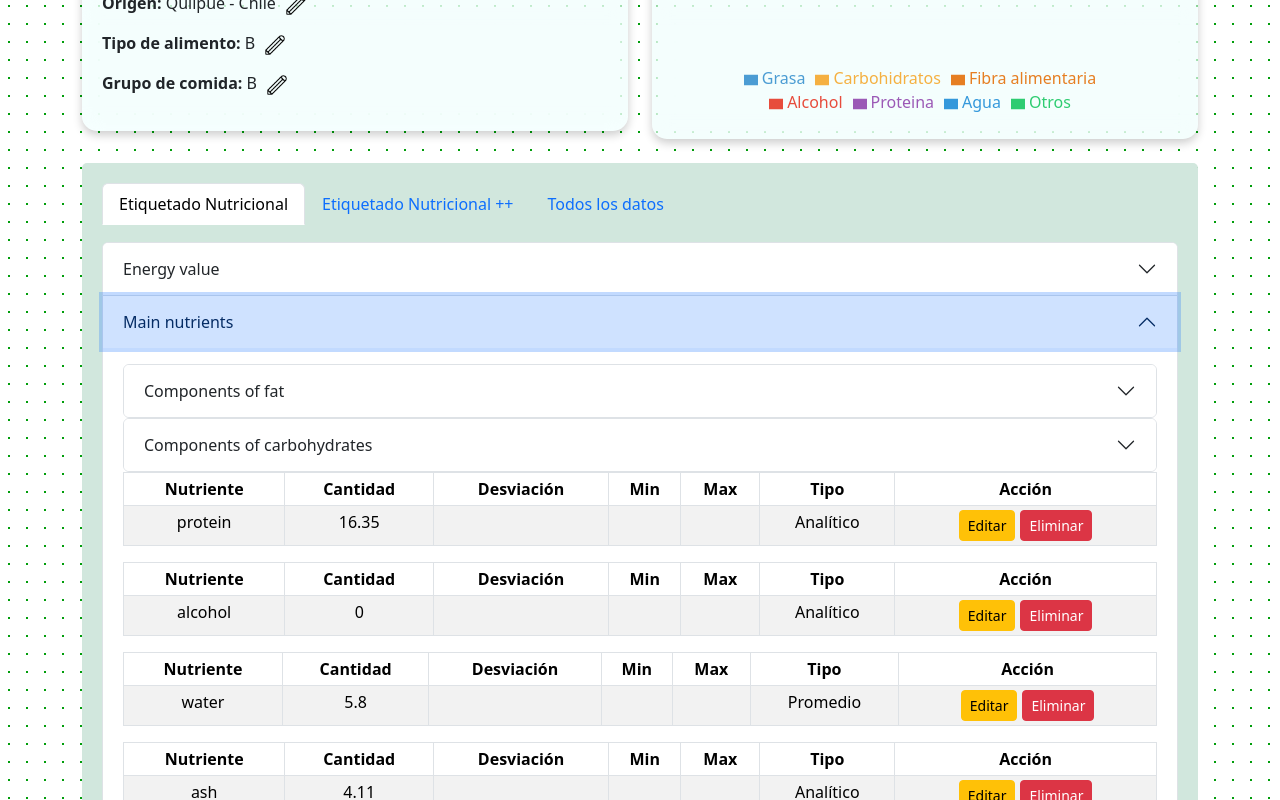
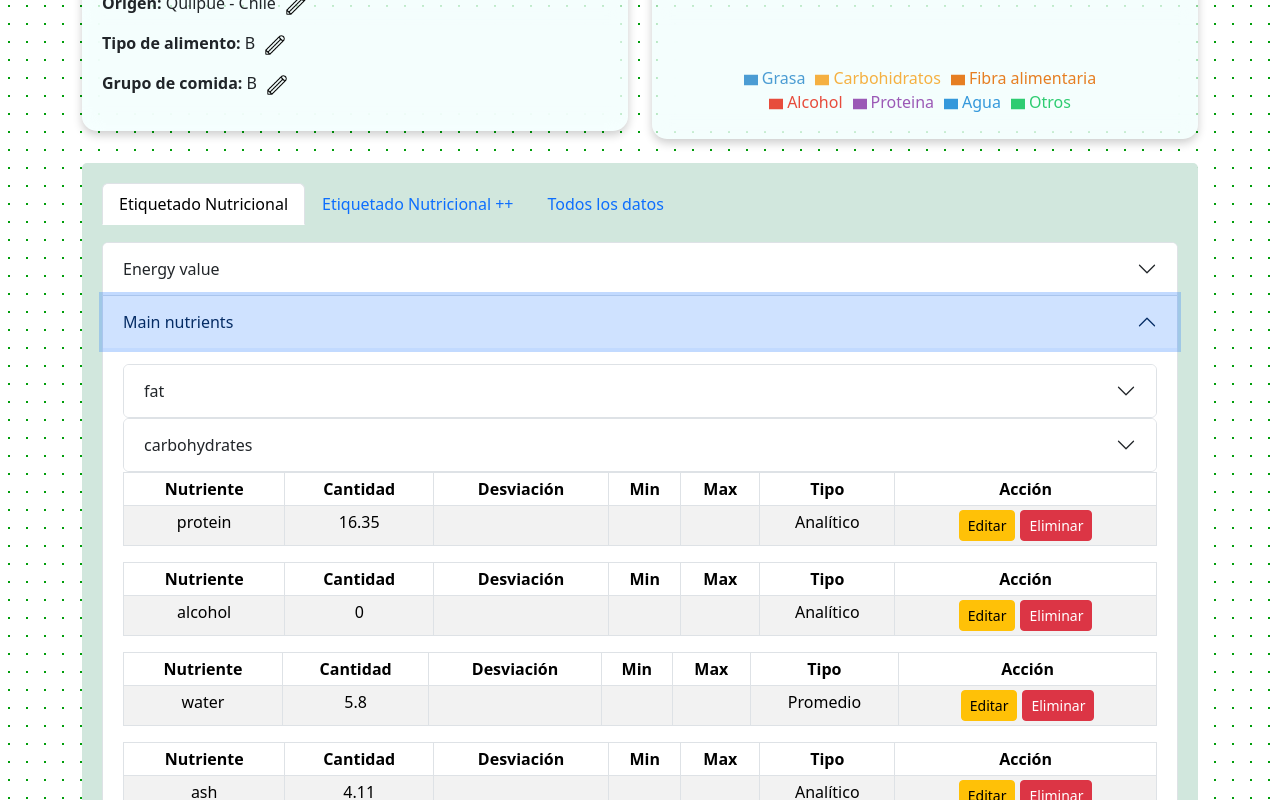
Before and after one commit to Pixoll/food-comp-db-frontend, a React (Create React App) app: page /search/Modifydetails/1 in a window 1280 px wide. Both pictures are taken after a click on the button "Main nutrients". Shown: the part 417-1217 px from the top of the page. Built offline with nearby package versions, Linux system fonts and the light colour scheme.

Commit message:
Add types of response singleFood

```diff
--- a/src/core/components/detailFood/NutrientAccordionModify.tsx
+++ b/src/core/components/detailFood/NutrientAccordionModify.tsx
@@ -320,7 +320,7 @@ const NutrientAccordionModify: React.FC<NutrientAccordionProps> = ({ data }) =>
                 <Accordion>
                   <Accordion.Item eventKey={`comp-${index}`}>
                     <Accordion.Header>
-                      Components of {nutrient.nutrient}
+                      {nutrient.nutrient}
                     </Accordion.Header>
                     <Accordion.Body>
                       <Table striped bordered hover size="sm">
```
